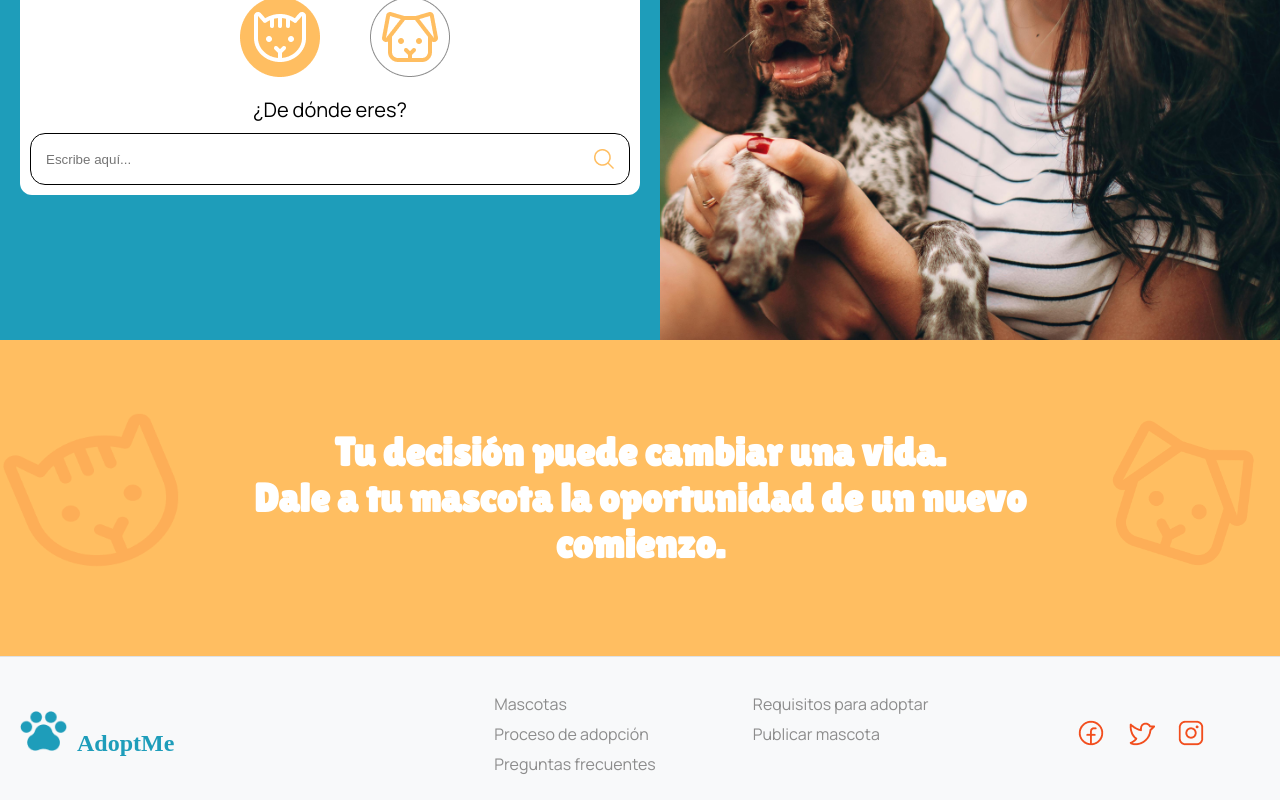
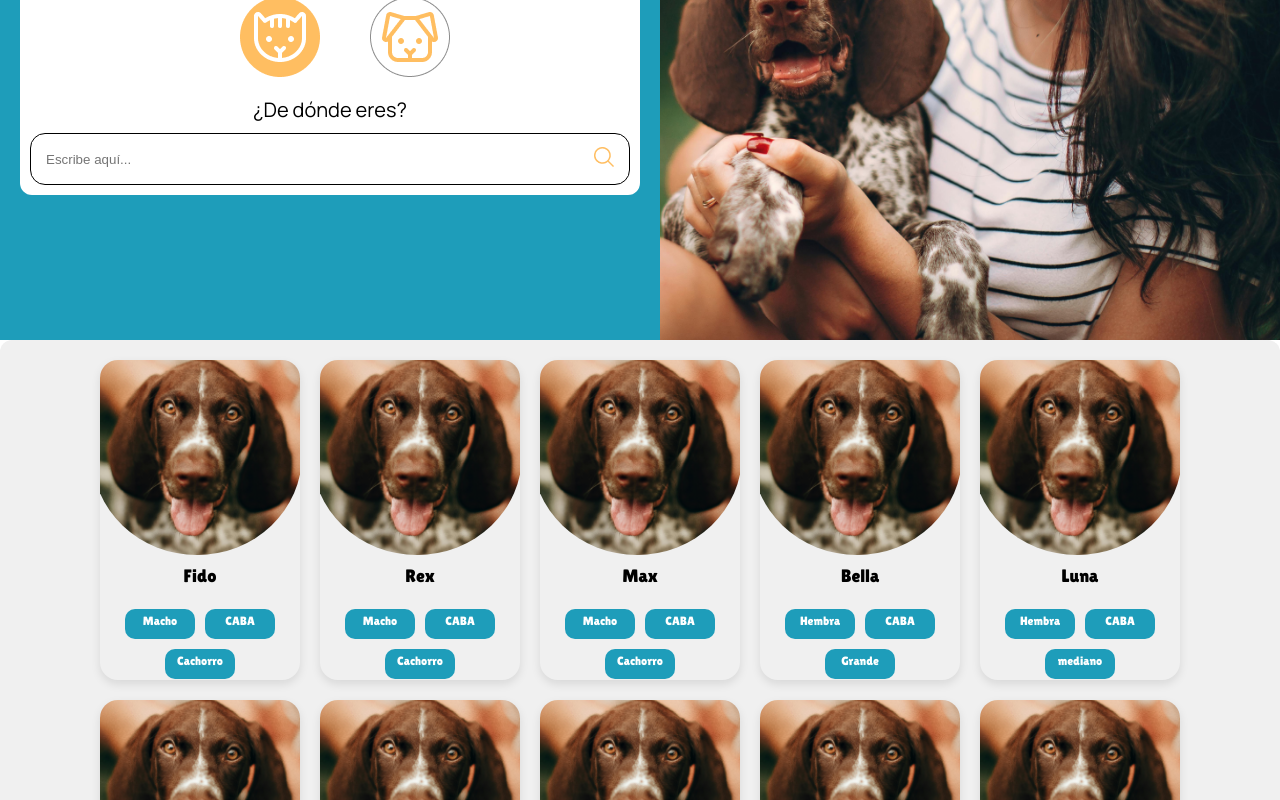
Before and after one commit to No-Country-simulation/c21-45-t-node-react, a React (Vite) app in the folder Frontend/: page / in a window 1280 px wide. Shown: the part 460-1260 px from the top of the page. Built offline with nearby package versions, Linux system fonts and the light colour scheme.

Commit message:
Agregado en el home

```diff
--- a/Frontend/src/Components/pages/home/HomePage.css
+++ b/Frontend/src/Components/pages/home/HomePage.css
@@ -91,3 +91,11 @@
     margin-left: 40px;
 
   }
+  .search-component {
+    background-color: #f0f0f0; /* Color de fondo, ajusta según sea necesario */
+    border-radius: 12px; /* Bordes redondeados */
+    width: 100%; /* Ocupará el 100% del ancho del contenedor padre */
+    display: flex;
+    justify-content: center; /* Centra el contenido */
+    align-items: center; /* Centra verticalmente */
+  }
--- a/Frontend/src/Components/pages/home/HomePage.jsx
+++ b/Frontend/src/Components/pages/home/HomePage.jsx
@@ -1,15 +1,15 @@
 import React from 'react';
+import { Link } from 'react-router-dom';
 import './HomePage.css';
 import homeImage from '../../../images/home_image.png';
 import gato from '../../../images/Rectangulo_gato.png';
 import perro from '../../../images/rectangulo_perro.png';
 import lupa from '../../../images/ph_magnifying-glass.png';
-import CardMascota from '../../card/CardMascota';
-
-
+import Search from '../../../pages/search/search';
 
 const HomePage = () => {
   return (
+    <>
       <div className="home-container">
         {/* Sección izquierda con el texto */}
         <div className="home-left">
@@ -20,17 +20,23 @@ const HomePage = () => {
             <h2>¡Encuentra a tu compañero!</h2>
             <p>¿Qué mascota estás buscando?</p>
             <div className="container-masc">
-          <a href="http:/mascotas-gato"><img src={gato} alt="" srcset="" /></a>
-          <a href="http:/mascotas-perro"><img src={perro} alt="" srcset="" /></a>
+              <Link to="/mascotas-gato"><img src={gato} alt="Gato" /></Link>
+              <Link to="/mascotas-perro"><img src={perro} alt="Perro" /></Link>
             </div>
             <p>¿De dónde eres?</p>
 
             {/* Input de texto */}
             <div className="buscador">
-          <input type="text" className="search-input" placeholder="Escribe aquí..."/>
-          <img src={lupa} alt="" srcset="" />
+              <input type="text" className="search-input" placeholder="Escribe aquí..." />
+              <Link to="/search">
+                <img
+                  src={lupa}
+                  alt="Buscar"
+                  className="search-icon"
+                  style={{ cursor: 'pointer' }}
+                />
+              </Link>
             </div>
-
           </div>
         </div>
 
@@ -38,11 +44,13 @@ const HomePage = () => {
         <div className="home-right">
           <img src={homeImage} alt="Mascotas Inicio" className="main-image" />
         </div>
+      </div>
 
-
-
-
+      {/* Componente Search debajo de HomePage */}
+      <div className="search-component">
+        <Search />
       </div>
+    </>
   );
 };
 
--- a/Frontend/src/Components/pages/requisitos/requisitos.css
+++ b/Frontend/src/Components/pages/requisitos/requisitos.css
@@ -1,5 +1,6 @@
 .container-all {
-    height: 526px;
+    margin-top: 20px;
+    height: 100vh;
     width: 100%;
     display: flex;
     justify-content: space-between; /* Espacio entre la imagen y los requisitos */
--- a/Frontend/src/pages/requisitos/requisitos.css
+++ b/Frontend/src/pages/requisitos/requisitos.css
@@ -1,5 +1,6 @@
 .container-all {
     height: 526px;
+    background-color: aquamarine;
     width: 100%;
     display: flex;
     justify-content: space-between; /* Espacio entre la imagen y los requisitos */
```
Lines whose indentation alone changed are shown as unchanged.
